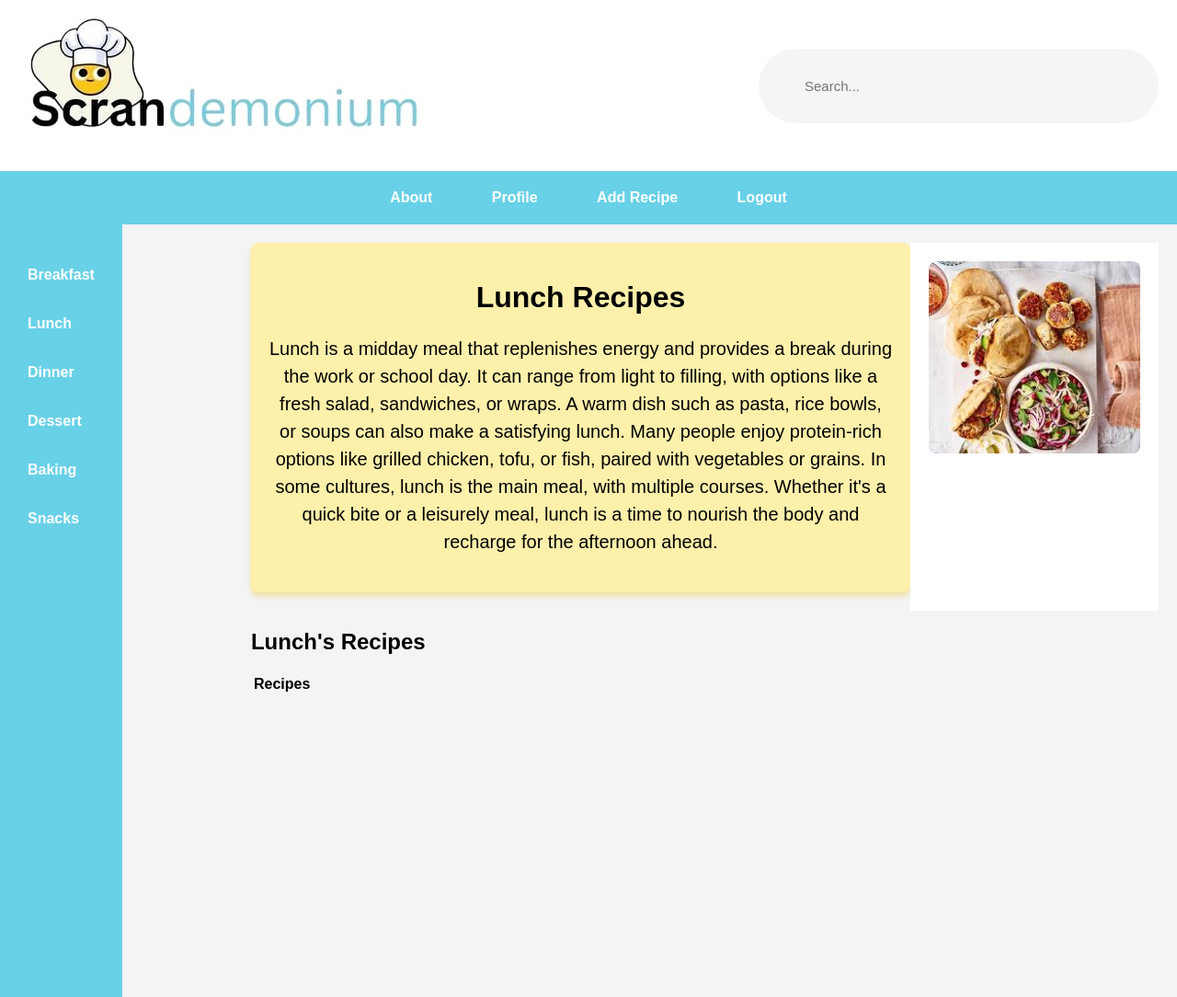
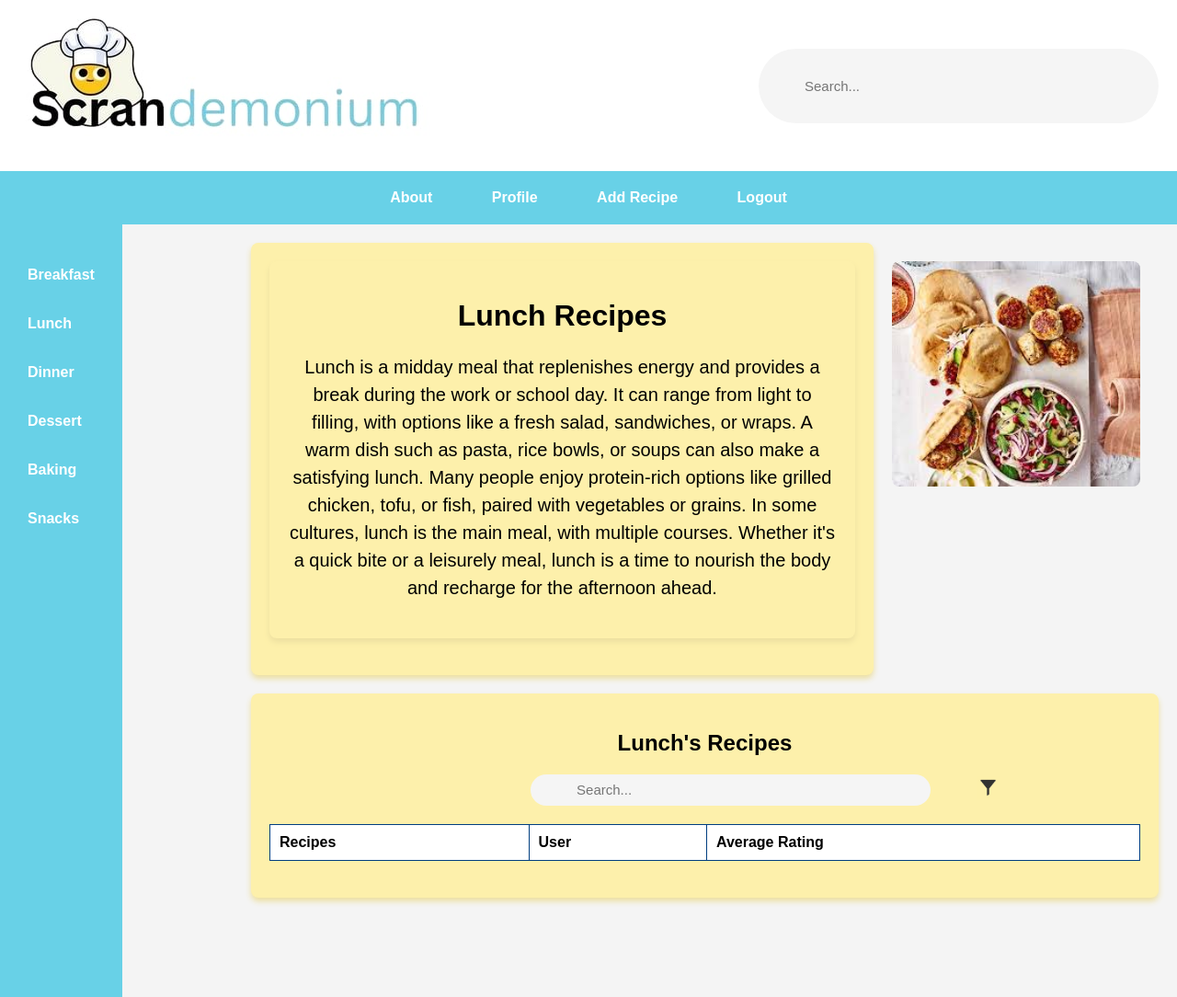
Before and after one commit to KeiranWalker/Scrandemonium, a Django app: page /scrandemonium/recipes/Lunch/ in a window 1280 px wide. Shown: the whole page at 92% size. Run offline with Django 3.2, Linux system fonts and the light colour scheme; the visitor is signed in with stand-in values (Sample User, id 1); data that the repository does not hold is empty.

Commit message:
Css for recipes

```diff
--- a/static/css/styles.css
+++ b/static/css/styles.css
@@ -117,8 +117,8 @@ nav ul li a:hover {
 
 /* Photos */
 .photos {
-    width: 230px;
-    background: white;
+    width: 270px;
+    background: transparent;
     padding: 20px;
     position: sticky;
     top: 170px;
@@ -148,6 +148,7 @@ nav ul li a:hover {
     box-shadow: 0px 4px 6px #ecdfa0;
     margin-bottom: 20px;
     text-align: center;
+    align-content: center;
 }
 
 /* Grid Layout for Newest & Best */
@@ -236,3 +237,75 @@ input[type="submit"]:hover {
     width: 15%;
     margin-bottom: 10px;
 }
+
+/*Recipes by category*/
+.recipe-table {
+    width: 100%;
+    border-collapse: collapse;
+    margin: 20px 0;
+    font-family: Arial, sans-serif;
+}
+
+.recipe-table th, .recipe-table td {
+    border: 1px solid #013e80;
+    padding: 10px;
+    text-align: left;
+}
+
+.recipe-table th {
+    background-color:white;
+    font-weight: bold;
+}
+
+.recipe-table a {
+    text-decoration: bold;
+    color: #0056b3;
+}
+
+.recipe-table a:hover {
+    text-decoration: underline;
+}
+
+.recipe-table tr:hover {
+    background-color: #ecdfa0;
+}
+
+.search-bar-recipes {
+    border: 1px black;
+    border-radius: 60px;
+    height: 30px;
+    display: flex;
+    padding: 2px 5px 2px 30px;
+    outline: 0;
+    background-color: #f5f5f5;
+    margin-left: 30%;
+    width: 400px;
+    align-items: center;
+}
+
+.search-bar-recipes input {
+    background: transparent;
+    flex: 1;
+    border: 0;
+    outline: none;
+    padding: 30px 20px;
+    font-size: 15px;
+}
+
+.filter{
+    border: 1px black;
+    border-radius: 60px;
+    height: 30px;
+    display: flex;
+    padding: 2px 5px 2px 30px;
+    outline: 0;
+    margin-left: 0%;
+    width: 40px;
+    align-items: center;
+    background-color: transparent;
+}
+
+.filter img{
+    height: 25px;
+    width: 25px;
+}
--- a/templates/scrandemonium/recipes.html
+++ b/templates/scrandemonium/recipes.html
@@ -8,9 +8,11 @@
 {% block body_block %}
 
     <div class="container">
+        <div class="bio">
             <div class="bio text">
                 <h1>{{ MealType }} Recipes</h1>
                 <p>{{ description }}</p>
+            </div>
         </div>
 
         <div class="photos">
@@ -18,23 +20,38 @@
         </div>
     </div>
 
-    <section id="search-bar">
-    </section>
-
     <!-- Recipes List -->
-    <section id="recipes-list">
+    <div class="box">
         <h2>{{ MealType }}'s Recipes</h2>
-        <table>
+        <div class="index-grid">
+            <div class="search-bar-recipes">
+                <form action="">
+                    <input type="text" placeholder="Search..." />
+                </form>
+            </div>
+            <div class="filter">
+                <a href="{% url 'scrandemonium:index' %}">
+                    <img src="{% static 'filter_icon.jpg' %}" alt="Scran Logo" />
+                </a>
+            </div>
+        </div>
+        <table class="recipe-table">
+            <thead>
                 <tr>
                     <th>Recipes</th>
+                    <th>User</th>
+                    <th>Average Rating</th>
                 </tr>
-            {% for recipe in recipes %} <!-- you weren't looping over the list, but recipes.recipe -->
+            </thead>
+            <tbody>
+                {% for recipe in recipes %}
                 <tr>
                     <td><a href="{% url 'scrandemonium:recipe_page' recipe.recipe_id %}">{{ recipe.title }}</a></td>
                     <td>{{ recipe.user }}</td>
                     <td>{{ recipe.ratingAvg }}</td>
                 </tr>
                 {% endfor %}
+            </tbody>
         </table>
-    </section>
+    </div>
 {% endblock %}
```
Also changed, not shown: static/filter_icon.jpg (added). Lines whose indentation alone changed are shown as unchanged.
